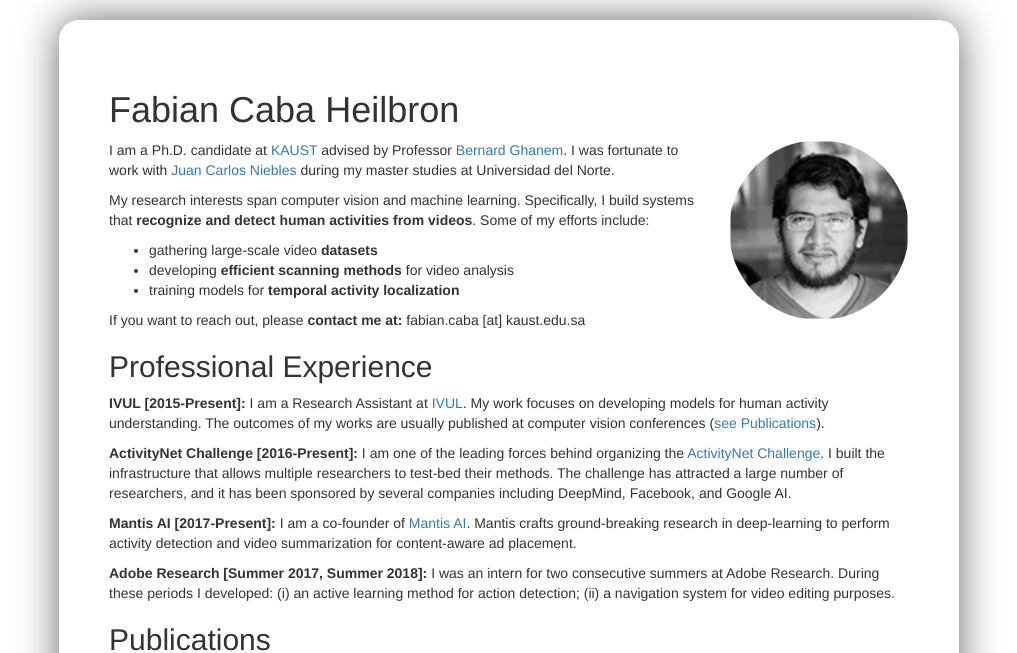
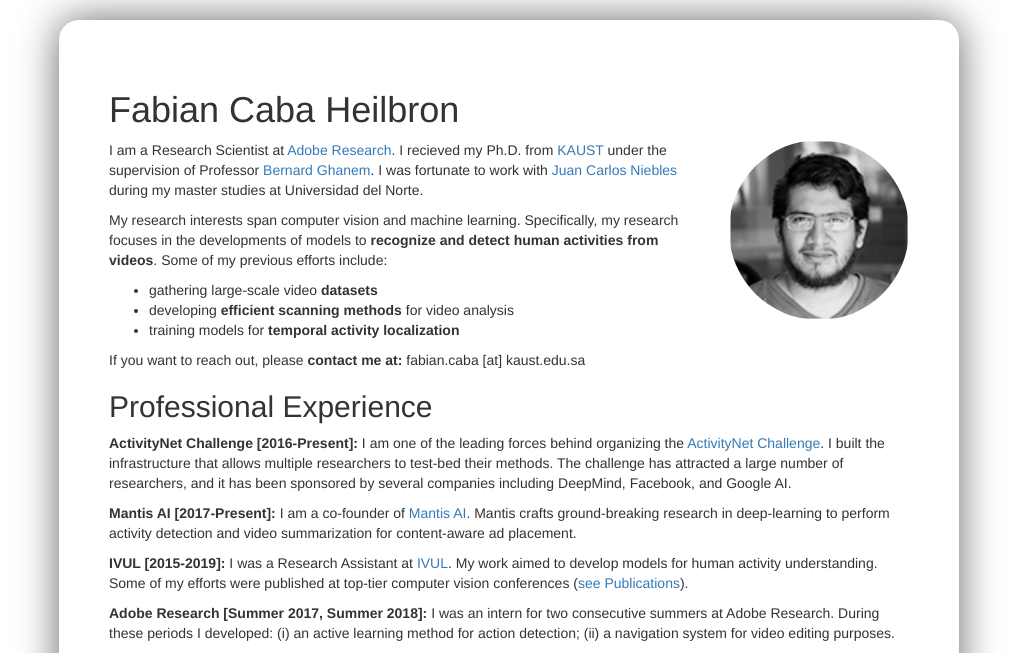
Before and after one commit to cabaf/cabaf.github.io, a plain HTML site: page index.html in a window 1280 px wide. Shown: the top 653 px of the page, without its empty margins (131-1148 px from the left). Drawn offline with nearby package versions, Linux system fonts and the light colour scheme.

Commit message:
Updated new RS position.

```diff
--- a/index.html
+++ b/index.html
@@ -53,9 +53,9 @@ a.invisible { color : inherit; text-decoration : inherit; }
 <img src="img/fabian.png" id="me" width="180" itemprop="photo" class="img-circle">
 </div>
 
-<p> I am a Ph.D. candidate at <a href="http://www.kaust.edu.sa/">KAUST</a> advised by Professor <a href="http://www.bernardghanem.com/">Bernard Ghanem</a>. I was fortunate to work with <a href="http://www.niebles.net/">Juan Carlos Niebles</a> during my master studies at Universidad del Norte.</p>
+<p> I am a Research Scientist at <a href="https://research.adobe.com/">Adobe Research</a>. I recieved my Ph.D. from <a href="http://www.kaust.edu.sa/">KAUST</a> under the supervision of Professor <a href="http://www.bernardghanem.com/">Bernard Ghanem</a>. I was fortunate to work with <a href="http://www.niebles.net/">Juan Carlos Niebles</a> during my master studies at Universidad del Norte.</p>
 
-<p>My research interests span computer vision and machine learning. Specifically, I build systems that <b>recognize and detect human activities from videos</b>. Some of my efforts include:
+<p>My research interests span computer vision and machine learning. Specifically, my research focuses in the developments of models to <b>recognize and detect human activities from videos</b>. Some of my previous efforts include:
 </p>
 <ul>
 <li> gathering large-scale video <b>datasets</b></li>
@@ -70,11 +70,11 @@ a.invisible { color : inherit; text-decoration : inherit; }
 </div>
 
 <h2>Professional Experience</h2>
-<p><b>IVUL [2015-Present]:</b> I am a Research Assistant at <a href="https://ivul.kaust.edu.sa/Pages/Home.aspx" target="_blank">IVUL</a>. My work focuses on developing models for human activity understanding. The outcomes of my works are usually published at computer vision conferences (<a href="#publications-div">see Publications</a>).
-
 <p><b>ActivityNet Challenge [2016-Present]:</b> I am one of the leading forces behind organizing the <a href="http://activity-net.org/challenges/2018" target="_blank">ActivityNet Challenge</a>. I built the infrastructure that allows multiple researchers to test-bed their methods. The challenge has attracted a large number of researchers, and it has been sponsored by several companies including DeepMind, Facebook, and Google AI.</p>
 
 <p><b>Mantis AI [2017-Present]:</b> I am a co-founder of <a href="http://mantis-ai.com/" target="_blank">Mantis AI</a>. Mantis crafts ground-breaking research in deep-learning to perform activity detection and video summarization for content-aware ad placement.</p>
+
+<p><b>IVUL [2015-2019]:</b> I was a Research Assistant at <a href="https://ivul.kaust.edu.sa/Pages/Home.aspx" target="_blank">IVUL</a>. My work aimed to develop models for human activity understanding. Some of my efforts were published at top-tier computer vision conferences (<a href="#publications-div">see Publications</a>).
 
 <p><b>Adobe Research [Summer 2017, Summer 2018]:</b> I was an intern for two consecutive summers at Adobe Research. During these periods I developed: (i) an active learning method for action detection; (ii) a navigation system for video editing purposes.</p>
 <h2 id="publications-div">Publications</h2>
```
